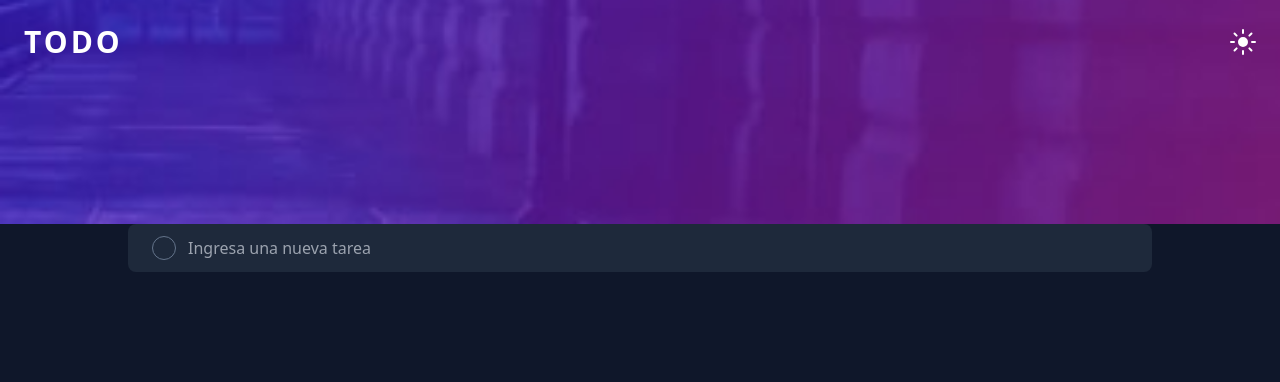
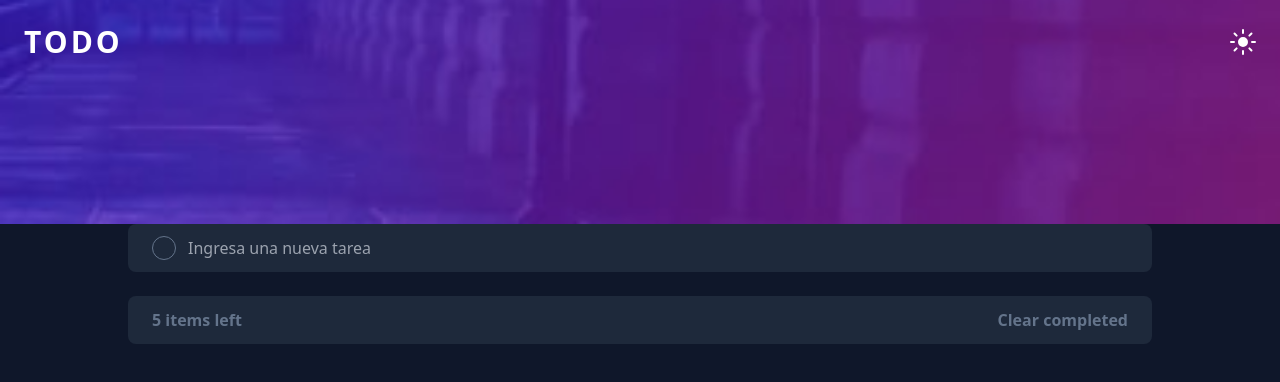
Before and after one commit to joshuacba08/todo-app, a React (Vite) app: page / in a window 1280 px wide. Shown: the top 382 px of the page. Built offline with nearby package versions, Linux system fonts and the light colour scheme.

Commit message:
Tareas, controles

```diff
--- a/src/components/TaskList.jsx
+++ b/src/components/TaskList.jsx
@@ -6,6 +6,11 @@ const TaskList = ({tasks, handleState}) => {
     <div className={'mt-6 rounded-lg overflow-hidden w-4/5 ml-auto mr-auto'}>
 
       {tasks.map(el => <Task key={el.id} task={el} handleState={handleState}/>)}
+
+      <div className="flex gap-3 justify-between items-center px-6 bg-slate-800 h-12 text-slate-500 font-semibold">
+        <button>5 items left</button>
+        <button>Clear completed</button>
+      </div>
 
     </div>
   )
```
